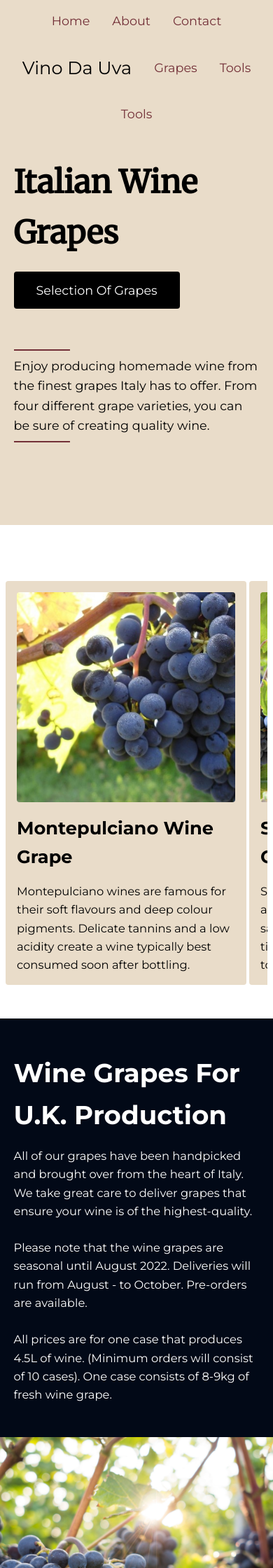
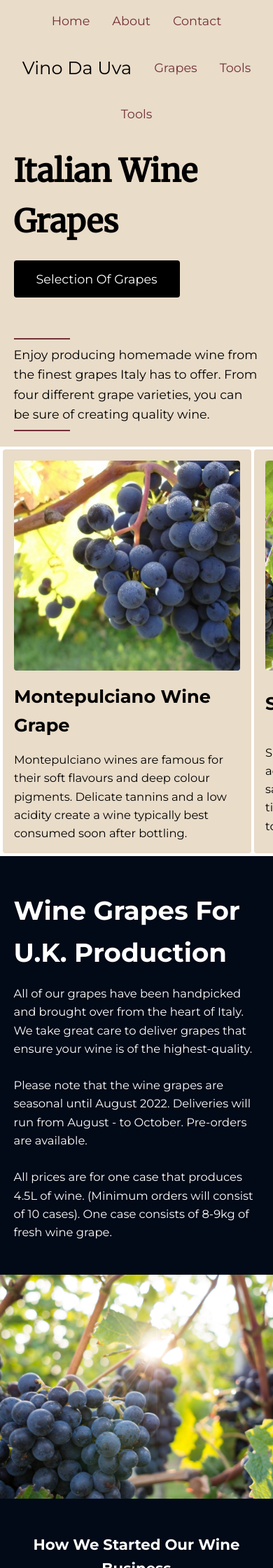
Before and after one commit to GG1982/vina-da-uva, a Jekyll site: the page built from index.html, in a window 390 px wide. Shown: the top 2240 px of the page at 70% size. Built offline with Jekyll 4.4.1, drawn with Linux system fonts in a browser that asks for light colours.

Commit message:
chnage to media scroller on mobile

```diff
--- a/_sass/main.scss
+++ b/_sass/main.scss
@@ -30,7 +30,7 @@ body {
   --min-width-l: min(100% - 1rem, 105em, 95vw);
   --min-width-m: min(100% - 1rem, 90em, 90vw);
   --min-width-s: min(100% - 1rem, 50em, 90vw);
-  --min-width-media: min(100% - 1rem, 50em);
+  --min-width-media: min(100%, 50em);
 
   --border-radius: 0.25rem;
 
@@ -250,13 +250,20 @@ a:focus {
 
 
 @media screen and (max-width: 700px) {
+  .hero {
+    padding-bottom: 0;
+  }
   .hero__intro {
     display: flex;
     flex-direction: column;
     gap: 5rem;
+    padding-bottom: 2rem;
   }
   .hero--top {
-    padding: 1rem 0 8rem;
+    padding: 0;
+  }
+  .hero--bottom {
+    margin-top: 0;
   }
   .hero--body {
     align-self: start;
@@ -265,58 +272,16 @@ a:focus {
   .hero__img {
     display: none;
   }
-
-  .media-scroller {
-    margin-top: 10rem;
-  }
 }
 
 
 
 
 
-
-
-// Hero
-// .bg-hero {
-//   display: flex;
-//   flex-direction: column;
-//   padding: 5rem 1rem 24rem;
-//   margin: 0;
-
-//   background-color: #722F3740;
-//   color: #0F3815;
-
-//   background-image: url(../../assets/images/vineyard1.jpg);
-//   background-position: center;
-//   background-size: cover;
-//   background-repeat: no-repeat;
-// }
-
-// .hero-btn {
-//   background-color: $clr--wine;
-//   border: none;
-//   border-radius: var(--border-radius);
-//   padding: 1rem 2.3rem;
-//   font-size: var(--step-0);
-//   text-transform: capitalize;
-//   text-decoration: none;
-//   color: #fff;
-// }
-
-// .hero-btn:hover,
-// .hero-btn:focus {
-//   background-color: $clr--accent;
-//   color: #fff;
-// }
-
-// .bg-text {
-//   padding-inline: 0.25rem;
-// }
-
-
-
 // Media Scroller
+.media-conatiner {
+  padding-bottom: 2rem;
+}
 .media-scroller {
   display: grid;
   grid-auto-flow: column;
@@ -356,10 +321,14 @@ a:focus {
   scroll-snap-align: start;
 }
 
-@media screen and (max-width: 550px) {
+@media screen and (max-width: 700px) {
   .media-element {
     padding: 1rem;
     gap: 1rem;
+  }
+  .media-conatiner {
+    padding-block: var(--border-radius);
+    padding-left: var(--border-radius);
   }
 }
 
--- a/index.html
+++ b/index.html
@@ -31,29 +31,7 @@ slogan: italian grape specialist
 </section>
 
 
-
-
-
-
-
-
-
-
-
-<!-- <section class="bg-hero">
-    <div class="bg-text text-center capitalize">
-        <div>
-            <h1 class="page-title">{{ page.title }}</h1>
-            <h2 class="page-subtitle font-weight-400">{{ page.slogan }}</h2>
-        </div>
-        <div class="padding-t-2 max-width-40 mx-auto">
-            <a class="hero-btn" href="#grapes">Selection of grapes</a>
-        </div>
-    </div>
-</section> -->
-
-
-<section class="padding-block-3">
+<section class="media-conatiner">
     <div class="media-scroller snaps-inline">
 
         <div class="media-element">
```
Also changed, not shown: 3 other files.
